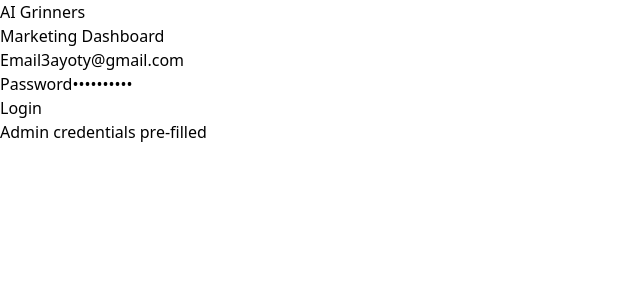
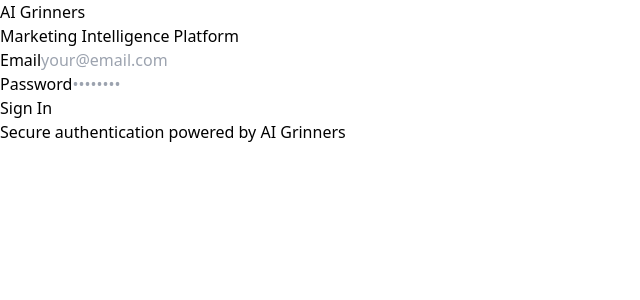
Before and after one commit to fitiedu2024-wq/ai-dashboard, a Next.js app in the folder frontend/: page /login in a window 1280 px wide. Shown: the top 300 px of the page, without its empty margins (0-640 px from the left). Built offline with nearby package versions, Linux system fonts and the light colour scheme; no server answers.

Commit message:
Remove pre-filled credentials and enhance login UI

```diff
--- a/frontend/app/login/page.tsx
+++ b/frontend/app/login/page.tsx
@@ -5,8 +5,8 @@
 const API_URL = process.env.NEXT_PUBLIC_API_URL || 'https://ai-dashboard-backend-7dha.onrender.com'
 
 export default function Login() {
-  const [email, setEmail] = useState('3ayoty@gmail.com')
-  const [password, setPassword] = useState('ALI@TIA@20')
+  const [email, setEmail] = useState('')
+  const [password, setPassword] = useState('')
   const [error, setError] = useState('')
   const [loading, setLoading] = useState(false)
   const router = useRouter()
@@ -17,7 +17,6 @@
     setError('')
 
     try {
-      // OAuth2 expects form data, not JSON
       const formData = new URLSearchParams()
       formData.append('username', email)
       formData.append('password', password)
@@ -34,32 +33,37 @@
       localStorage.setItem('token', data.access_token)
       router.push('/dashboard')
     } catch (err) {
-      setError('Login failed. Check your credentials.')
+      setError('Invalid email or password')
     } finally {
       setLoading(false)
     }
   }
 
   return (
-    <div className="min-h-screen flex items-center justify-center bg-gradient-to-br from-purple-50 to-blue-50">
-      <div className="bg-white p-8 rounded-xl shadow-2xl w-96">
-        <div className="text-center mb-6">
-          <h1 className="text-2xl font-bold text-gray-800">AI Grinners</h1>
-          <p className="text-gray-600 text-sm mt-1">Marketing Dashboard</p>
+    <div className="min-h-screen flex items-center justify-center bg-gradient-to-br from-purple-50 via-blue-50 to-indigo-100">
+      <div className="bg-white p-8 rounded-2xl shadow-2xl w-96">
+        <div className="text-center mb-8">
+          <h1 className="text-3xl font-bold bg-gradient-to-r from-purple-600 to-blue-600 bg-clip-text text-transparent">
+            AI Grinners
+          </h1>
+          <p className="text-gray-600 text-sm mt-2">Marketing Intelligence Platform</p>
         </div>
 
         {error && (
-          <div className="bg-red-100 text-red-700 p-3 rounded mb-4 text-sm">{error}</div>
+          <div className="bg-red-50 border border-red-200 text-red-700 p-3 rounded-lg mb-4 text-sm">
+            {error}
+          </div>
         )}
 
-        <form onSubmit={handleSubmit} className="space-y-4">
+        <form onSubmit={handleSubmit} className="space-y-5">
           <div>
             <label className="block text-sm font-medium mb-2 text-gray-700">Email</label>
             <input
               type="email"
               value={email}
               onChange={(e) => setEmail(e.target.value)}
-              className="w-full px-3 py-2 border border-gray-300 rounded-lg focus:ring-2 focus:ring-purple-500 focus:border-transparent"
+              placeholder="your@email.com"
+              className="w-full px-4 py-3 border border-gray-300 rounded-lg focus:ring-2 focus:ring-purple-500 focus:border-transparent transition"
               required
               disabled={loading}
             />
@@ -71,7 +75,8 @@
               type="password"
               value={password}
               onChange={(e) => setPassword(e.target.value)}
-              className="w-full px-3 py-2 border border-gray-300 rounded-lg focus:ring-2 focus:ring-purple-500 focus:border-transparent"
+              placeholder="••••••••"
+              className="w-full px-4 py-3 border border-gray-300 rounded-lg focus:ring-2 focus:ring-purple-500 focus:border-transparent transition"
               required
               disabled={loading}
             />
@@ -80,15 +85,17 @@
           <button
             type="submit"
             disabled={loading}
-            className="w-full bg-gradient-to-r from-purple-600 to-blue-600 text-white py-2 rounded-lg hover:from-purple-700 hover:to-blue-700 disabled:opacity-50 font-medium transition"
+            className="w-full bg-gradient-to-r from-purple-600 to-blue-600 text-white py-3 rounded-lg hover:from-purple-700 hover:to-blue-700 disabled:opacity-50 font-medium transition shadow-lg hover:shadow-xl"
           >
-            {loading ? 'Logging in...' : 'Login'}
+            {loading ? 'Signing in...' : 'Sign In'}
           </button>
         </form>
 
-        <p className="text-xs text-center text-gray-500 mt-4">
-          Admin credentials pre-filled
-        </p>
+        <div className="mt-6 pt-6 border-t border-gray-200">
+          <p className="text-xs text-center text-gray-500">
+            Secure authentication powered by AI Grinners
+          </p>
+        </div>
       </div>
     </div>
   )
```
